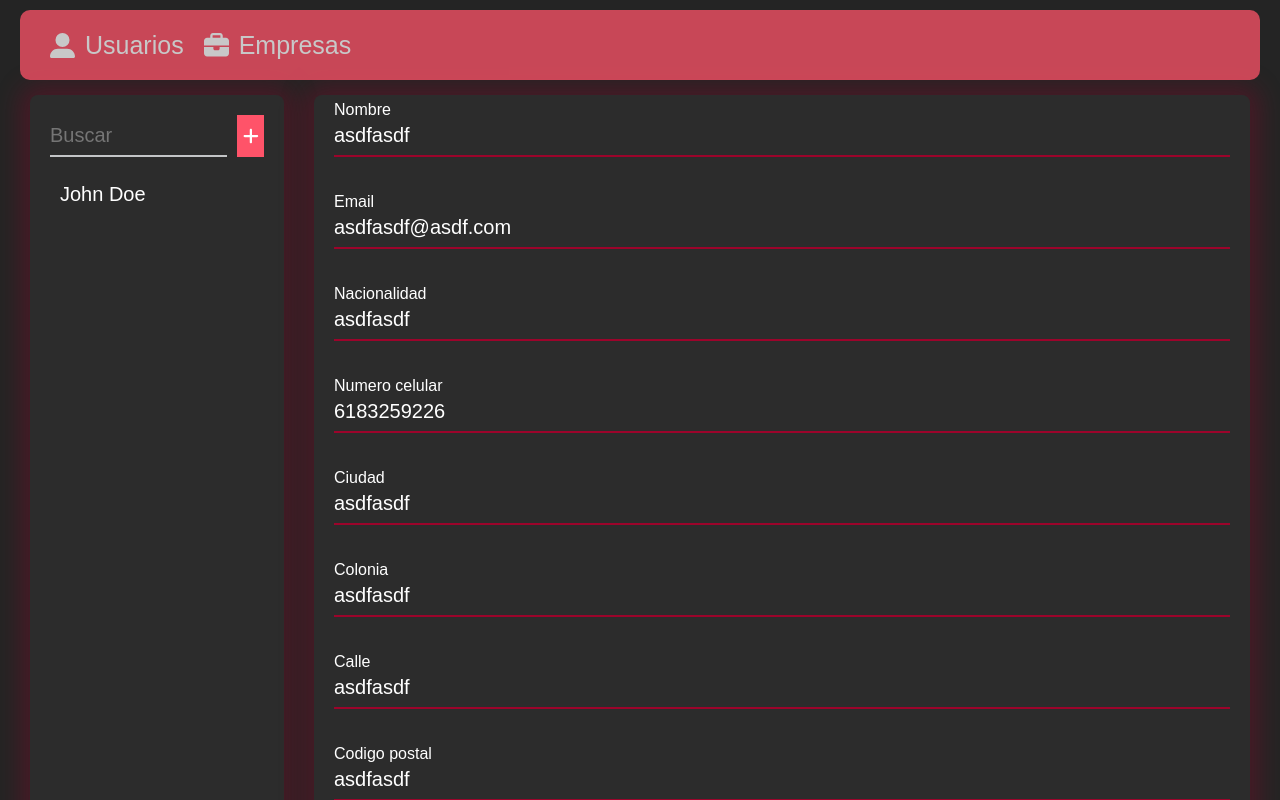
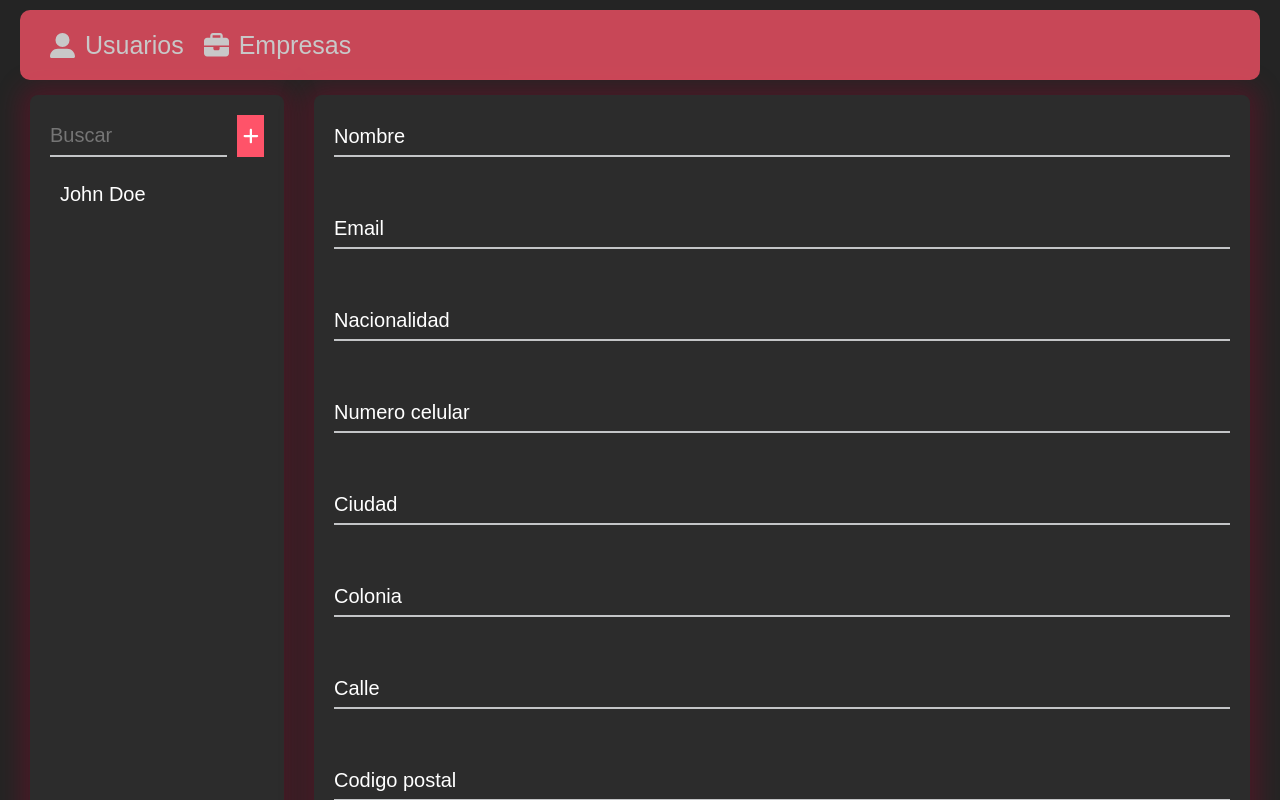
Before and after one commit to AngelCruz2001/userProfile, a React (Vite) app: page /#/users/add in a window 1280 px wide. Shown: the top 800 px of the page. Built offline with nearby package versions, Linux system fonts and the light colour scheme.

Commit message:
form yup address improved

```diff
--- a/index.html
+++ b/index.html
@@ -1,13 +1,16 @@
 <!DOCTYPE html>
 <html lang="en">
+
 <head>
   <meta charset="UTF-8" />
   <link rel="icon" type="image/svg+xml" href="/vite.svg" />
   <meta name="viewport" content="width=device-width, initial-scale=1.0" />
-    <title>Vite + React + TS</title>
+  <title>Perfil de usuarios</title>
 </head>
+
 <body>
   <div id="root"></div>
   <script type="module" src="/src/main.tsx"></script>
 </body>
+
 </html>
--- a/package.json
+++ b/package.json
@@ -18,6 +18,7 @@
     "formik": "^2.2.9",
     "localforage": "^1.10.0",
     "match-sorter": "^6.3.1",
+    "moment": "^2.29.4",
     "react": "^18.2.0",
     "react-dom": "^18.2.0",
     "react-hot-toast": "^2.4.0",
--- a/src/assets/addressValidationSchema.ts
+++ b/src/assets/addressValidationSchema.ts
@@ -1,12 +1,17 @@
 import * as Yup from "yup";
+import { justNumbersRegex } from "../resources/regexValidators";
 
 export const addressValidationSchema = Yup.object({
   street: Yup.string().required("Calle requerida"),
-  streetNumber: Yup.string().required("Numero exterior requerido"),
+  streetNumber: Yup.string()
+    .matches(justNumbersRegex, "Solo numeros")
+    .required("Numero exterior requerido"),
   city: Yup.string().required("Uy, parece que falta la ciudad"),
   state: Yup.string().required("¿En qué estado esta?"),
-  unitNumber: Yup.string().required("Numero interior requerido"),
-  zipCode: Yup.string().required("¿Cuál es el codigo postal?"),
+  unitNumber: Yup.string().matches(justNumbersRegex, "Solo numeros"),
+  zipCode: Yup.string()
+    .matches(justNumbersRegex, "El codigo postal solo tiene numeros")
+    .required("¿Cuál es el codigo postal?"),
   colony: Yup.string().required("Colonia requerida"),
   municipality: Yup.string().required("Municipio requerido"),
   country: Yup.string().required("Pais requerido"),
--- a/src/pages/business/AddBusiness.tsx
+++ b/src/pages/business/AddBusiness.tsx
@@ -3,13 +3,9 @@ import styles from "styles/modules/Users.module.scss";
 import { Input } from "../../components/input/Input";
 import * as Yup from "yup";
 import { ButtonSubmit } from "components";
-import { useAppDispatch, useAppSelector } from "hooks/reduxHooks";
-import { startAddingUser, startGetUsers } from "../../store/users/thunks";
+import { useAppDispatch } from "hooks/reduxHooks";
 import { v4 as uuid } from "uuid";
-import { phoneNumberRegex } from "resources/regexValidators";
-import { useNavigate } from "react-router-dom";
-import { useEffect } from "react";
-import { startAddingBusiness, startGetBusiness } from "store/business/thunks";
+import { startAddingBusiness } from "store/business/thunks";
 import { addressValidationSchema } from "assets/addressValidationSchema";
 
 export const AddBusiness = () => {
@@ -19,19 +15,19 @@ export const AddBusiness = () => {
     <div className={styles.container}>
       <Formik
         initialValues={{
-          name: "Empresa",
-          email: "asdfasdf@asdfa.com",
-          dateCreated: "asdfasdf",
+          name: "",
+          email: "",
+          dateCreated: "",
           address: {
-            street: "asdfasdf",
-            streetNumber: "asdfasdf",
-            city: "asdfasdf",
-            state: "asdfasdf",
-            unitNumber: "asdfasdf",
-            zipCode: "asdfasdf",
-            colony: "asdfasdf",
-            municipality: "asdfasdf",
-            country: "asdfasdf",
+            street: "",
+            streetNumber: "",
+            city: "",
+            state: "",
+            unitNumber: "",
+            zipCode: "",
+            colony: "",
+            municipality: "",
+            country: "",
           },
           userRepresentative: null,
         }}
--- a/src/pages/users/AddUser.tsx
+++ b/src/pages/users/AddUser.tsx
@@ -31,20 +31,20 @@ export const AddUser = () => {
     <div className={styles.container}>
       <Formik
         initialValues={{
-          name: "asdfasdf",
-          email: "asdfasdf@asdf.com",
-          nationality: "asdfasdf",
-          phone: "6183259226",
+          name: "",
+          email: "",
+          nationality: "",
+          phone: "",
           address: {
-            city: "asdfasdf",
-            colony: "asdfasdf",
-            street: "asdfasdf",
-            streetNumber: "asdfasdf",
-            unitNumber: "asdfasdf",
-            municipality: "asdfasdf",
-            state: "asdfasdf",
-            country: "asdfasdf",
-            zipCode: "asdfasdf",
+            city: "",
+            colony: "",
+            street: "",
+            streetNumber: "",
+            unitNumber: "",
+            municipality: "",
+            state: "",
+            country: "",
+            zipCode: "",
           },
           businessRepresentative: "asdfasdf",
         }}
--- a/src/resources/regexValidators.ts
+++ b/src/resources/regexValidators.ts
@@ -1,2 +1,4 @@
 export const phoneNumberRegex =
   /^(\+\d{1,3}( )?)?((\(\d{3}\))|\d{3})[- .]?\d{3}[- .]?\d{4}$/;
+
+export const justNumbersRegex = /^\d+$/;
```
Also changed, not shown: 1 other file (tests, documents, lock files or other folders). Lines whose indentation alone changed are shown as unchanged.
